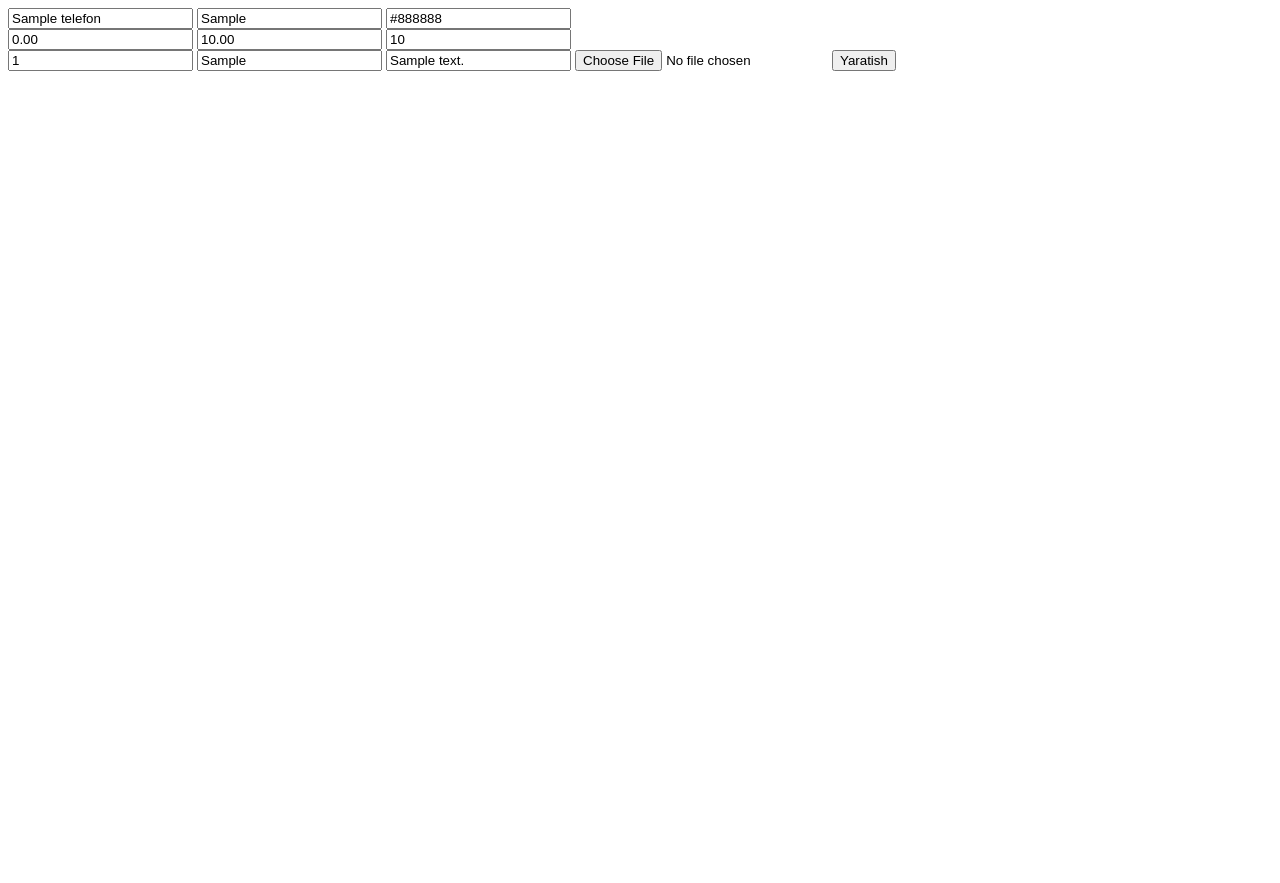
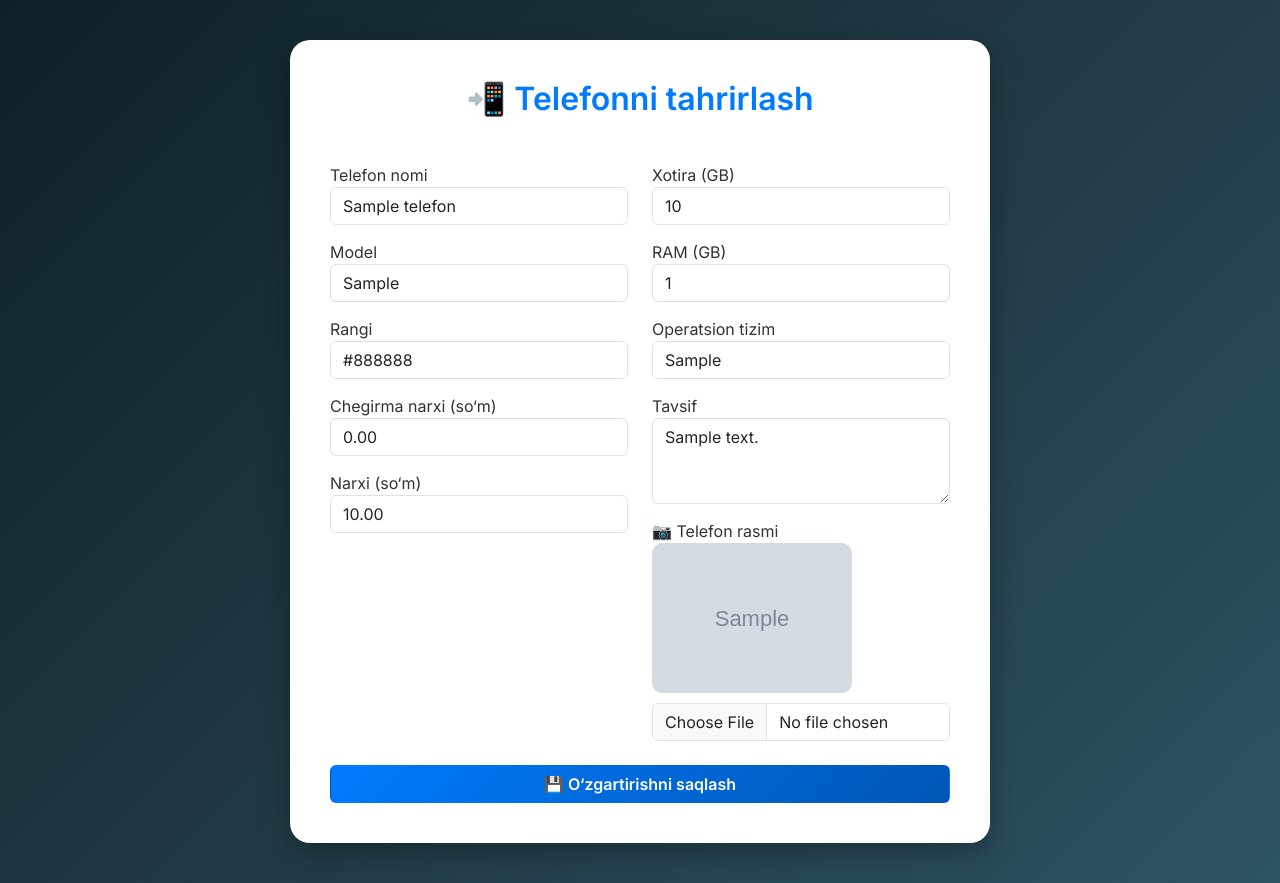
Before and after one commit to Dilmurod0930/Telefon_Bozor_Admin_Page, a Django app: page /telefon_update/1/ in a window 1280 px wide. Before the commit the page ends 71 px from the top, so only its background shows below. Run offline with Django 5.2, Linux system fonts and the light colour scheme; tables that the repository leaves empty hold one stand-in row (values such as "Sample post"); grey boxes marked "Sample" are stand-in pictures.

Commit message:
Dizayn  qismi  ham  tayyor  bo'ldi.

```diff
--- a/templates/telefon_html/telefon_update.html
+++ b/templates/telefon_html/telefon_update.html
@@ -1,25 +1,128 @@
 <!DOCTYPE html>
-<html lang="en">
+<html lang="uz">
 <head>
-  <meta charset="UTF-8">
-  <title>Title</title>
+    <meta charset="UTF-8">
+    <title>Telefonni tahrirlash</title>
+    <meta name="viewport" content="width=device-width, initial-scale=1">
+
+    <!-- Bootstrap 5 -->
+    <link href="https://cdn.jsdelivr.net/npm/bootstrap@5.3.0/dist/css/bootstrap.min.css" rel="stylesheet">
+
+    <!-- Google Fonts -->
+    <link href="https://fonts.googleapis.com/css2?family=Inter:wght@400;600&display=swap" rel="stylesheet">
+
+    <style>
+        body {
+            font-family: 'Inter', sans-serif;
+            background: linear-gradient(135deg, #0f2027, #203a43, #2c5364);
+            color: #fff;
+            min-height: 100vh;
+            display: flex;
+            align-items: center;
+            justify-content: center;
+            padding: 40px 15px;
+        }
+
+        .form-card {
+            background: #ffffff;
+            color: #333;
+            padding: 40px;
+            border-radius: 20px;
+            box-shadow: 0 10px 30px rgba(0, 0, 0, 0.3);
+            width: 100%;
+            max-width: 700px;
+        }
+
+        .form-title {
+            text-align: center;
+            font-weight: 600;
+            margin-bottom: 30px;
+            color: #007bff;
+        }
+
+        label {
+            font-weight: 500;
+            margin-top: 15px;
+        }
+
+        .form-control:focus {
+            border-color: #007bff;
+            box-shadow: 0 0 5px rgba(0, 123, 255, 0.5);
+        }
+
+        .submit-btn {
+            margin-top: 30px;
+            background: linear-gradient(135deg, #007bff, #0056b3);
+            color: white;
+            font-weight: 600;
+            transition: all 0.3s ease;
+        }
+
+        .submit-btn:hover {
+            background: linear-gradient(135deg, #0056b3, #004080);
+        }
+
+        .telefon-img {
+            max-height: 150px;
+            border-radius: 10px;
+            margin-bottom: 10px;
+        }
+    </style>
 </head>
 <body>
-<form method="post" enctype="multipart/form-data">
-  {%  csrf_token %}
-  <input type="text" name="name" value="{{telefon.name}}" placeholder="Name">
-  <input type="text" name="model" value="{{telefon.model}}" placeholder="Model">
-  <input type="text" name="color" value="{{telefon.color}}"  placeholder="Color">
-  <br>
-  <input type="number" name="discount_price" value="{{telefon.discount_price}}"  placeholder="Discount_price">
-  <input type="number" name="price" value="{{telefon.price}}" placeholder="Price">
-  <input type="text" name="storage" value="{{telefon.storage}}"  placeholder="Storage">
-  <br>
-  <input type="number" name="ram" value="{{telefon.ram}}"  placeholder="Ram">
-  <input type="text" name="os" value="{{telefon.os}}"  placeholder="Os">
-  <input type="text" name="description" value="{{telefon.description}}"  placeholder="Description">
-  <input type="file" name="image" value="{{telefon.image.url}}" >
-  <button type="submit">Yaratish</button>
-</form>
+
+<div class="form-card">
+    <h2 class="form-title">📲 Telefonni tahrirlash</h2>
+
+    <form method="post" enctype="multipart/form-data">
+        {% csrf_token %}
+
+        <div class="row">
+            <div class="col-md-6">
+                <label>Telefon nomi</label>
+                <input type="text" name="name" value="{{ telefon.name }}" class="form-control" required>
+
+                <label>Model</label>
+                <input type="text" name="model" value="{{ telefon.model }}" class="form-control" required>
+
+                <label>Rangi</label>
+                <input type="text" name="color" value="{{ telefon.color }}" class="form-control">
+
+                <label>Chegirma narxi (so‘m)</label>
+                <input type="number" name="discount_price" value="{{ telefon.discount_price }}" class="form-control">
+
+                <label>Narxi (so‘m)</label>
+                <input type="number" name="price" value="{{ telefon.price }}" class="form-control">
+            </div>
+
+            <div class="col-md-6">
+                <label>Xotira (GB)</label>
+                <input type="number" name="storage" value="{{ telefon.storage }}" class="form-control">
+
+                <label>RAM (GB)</label>
+                <input type="number" name="ram" value="{{ telefon.ram }}" class="form-control">
+
+                <label>Operatsion tizim</label>
+                <input type="text" name="os" value="{{ telefon.os }}" class="form-control">
+
+                <label>Tavsif</label>
+                <textarea name="description" rows="3" class="form-control">{{ telefon.description }}</textarea>
+
+                <label>📷 Telefon rasmi</label><br>
+                {% if telefon.image %}
+                    <img src="{{ telefon.image.url }}" alt="Rasm" class="telefon-img">
+                {% else %}
+                    <p class="text-muted">Rasm mavjud emas</p>
+                {% endif %}
+                <input type="file" name="image" class="form-control">
+            </div>
+        </div>
+
+        <button type="submit" class="btn submit-btn w-100 mt-4">💾 O‘zgartirishni saqlash</button>
+    </form>
+</div>
+
+<!-- Bootstrap JS -->
+<script src="https://cdn.jsdelivr.net/npm/bootstrap@5.3.0/dist/js/bootstrap.bundle.min.js"></script>
 </body>
 </html>
```
